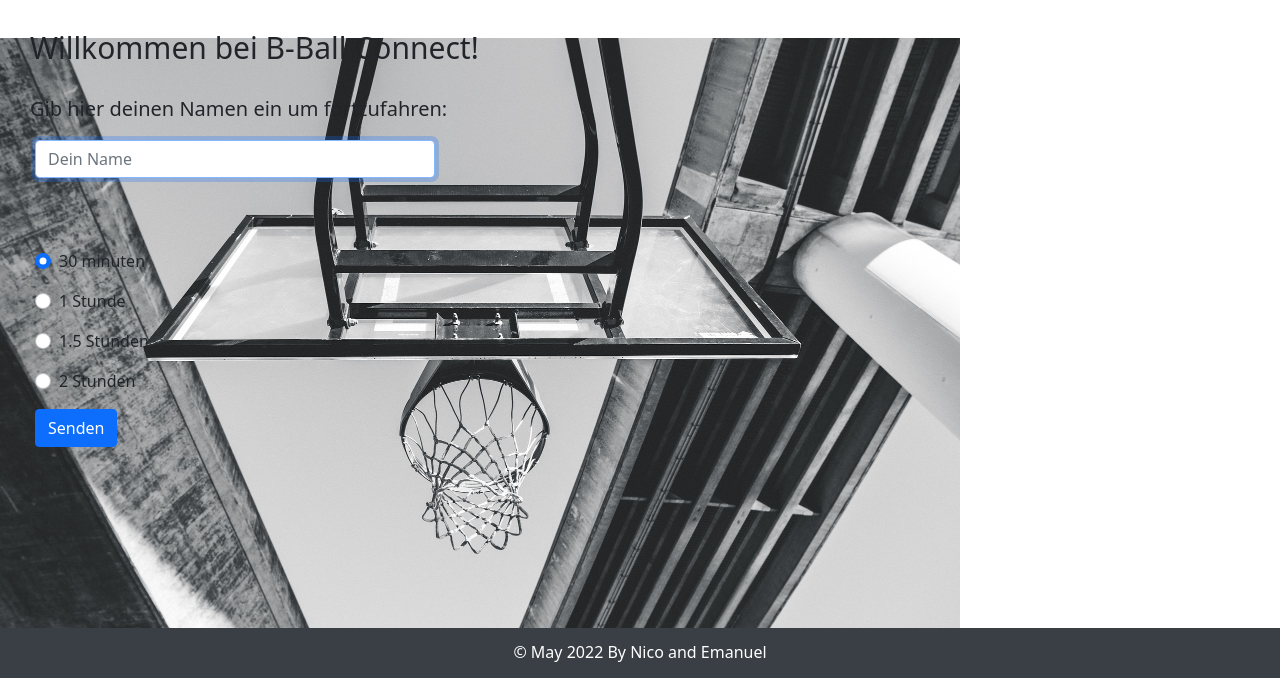
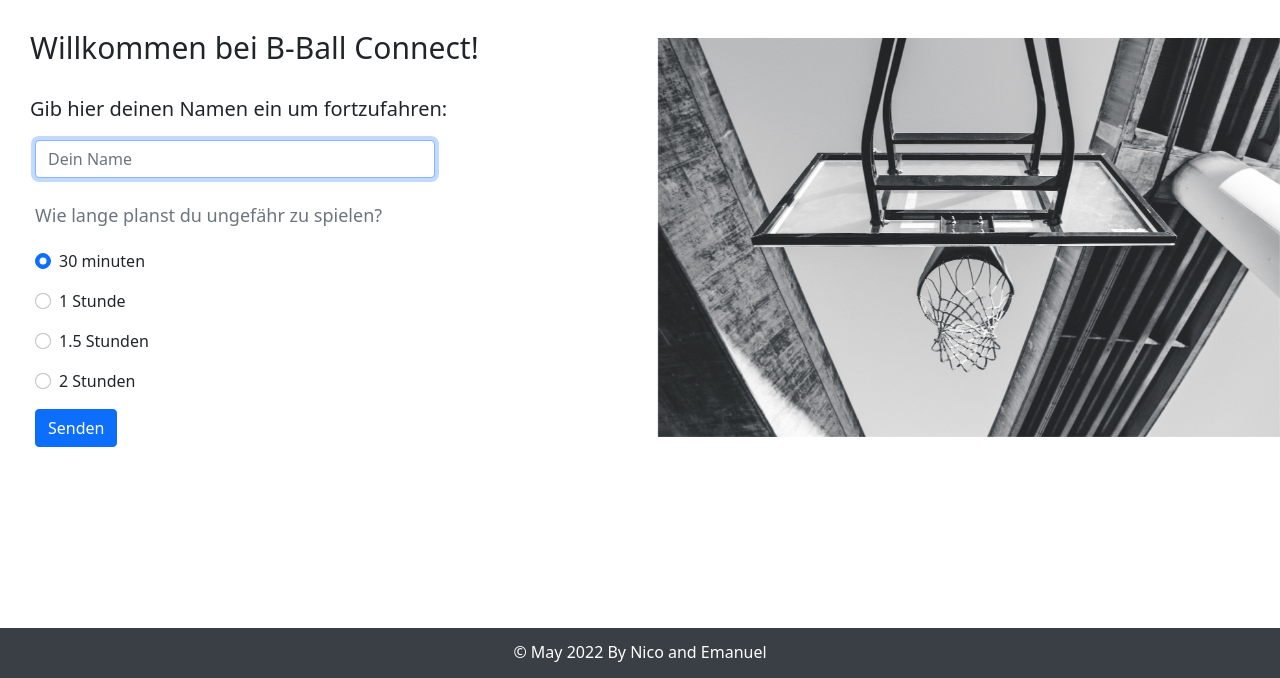
Before and after one commit to xXSmarties3000Xx/Maturaarbeit-GitHub, a PHP site: page /bballconnect/ in a window 1280 px wide; the page is wider, and only the part inside the window is pictured. Shown: the part 122-800 px from the top of that part. Run offline with PHP 8.4, Linux system fonts and the light colour scheme.

Commit message:
image index right

```diff
--- a/index.css
+++ b/index.css
@@ -35,6 +35,12 @@ header {
   padding: 0px 30px 20px;
   font-size: 20px;
 }
+.image {
+  position: absolute;
+  display: none;
+  top: 20%;
+  text-align: right;
+}
 
 .inputs {
   margin-left: 30px;
@@ -70,13 +76,6 @@ footer {
   line-height: 3em;
 }
 
-.image {
-  position: absolute;
-  display: none;
-  right: -50%;
-  top: 20%;
-}
-
 .submitbutton {
   position: relative;
 }
--- a/index.php
+++ b/index.php
@@ -64,9 +64,7 @@ session_start();
 
     </header>
 
-    <div class="image">
-      <img src="http://localhost/bballconnect/Maturaarbeit-GitHub/img/hoop.jpg" width="50%" alt="Something went wrong with the picture">
-    </div>
+
 
     <div class="instructions">
       <h1>Willkommen bei B-Ball Connect!</h1>
@@ -110,7 +108,9 @@ session_start();
             <button id="myButton" type="submit" class="btn btn-primary">Senden</button>
           </div>
         </div>
-
+        <div class="image">
+          <img src="http://localhost/bballconnect/Maturaarbeit-GitHub/img/hoop.jpg" width="50%" alt="Something went wrong with the picture">
+        </div>
       </form>
     </div>
 
```
